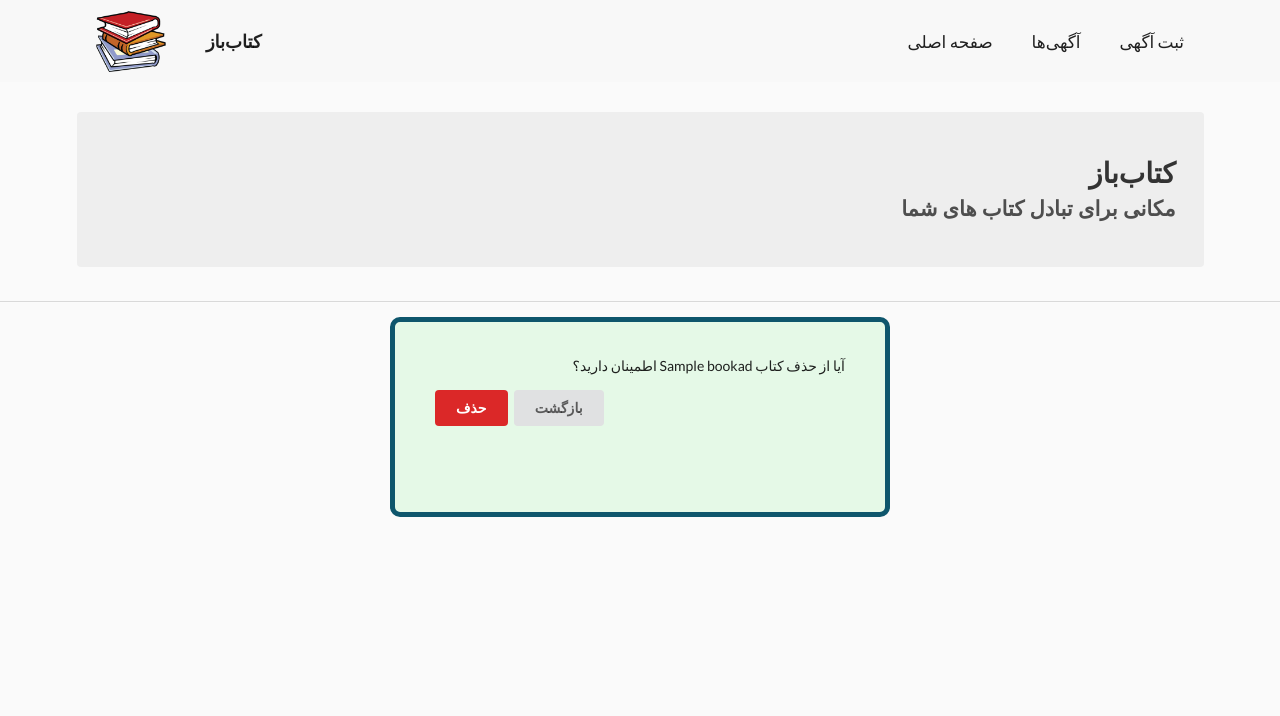
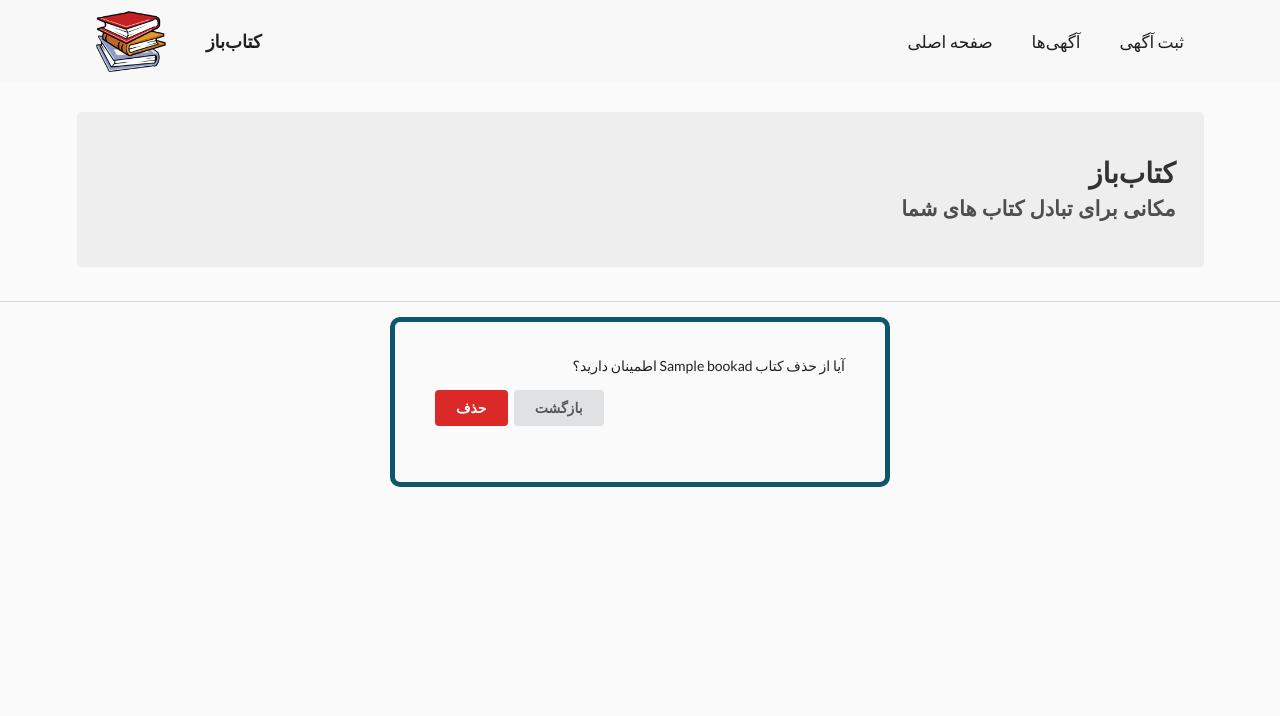
Before and after one commit to reza-yb/napela, a Django app: page /ads/1/delete in a window 1280 px wide. Shown: the top 716 px of the page. Run offline with Django 3.2, Linux system fonts and the light colour scheme; tables that the repository leaves empty hold one stand-in row (values such as "Sample post").

Commit message:
modifying delete/info page, again. How Not To Commit 101

```diff
--- a/BookAdvertisement/templates/ad_info.html
+++ b/BookAdvertisement/templates/ad_info.html
@@ -15,7 +15,6 @@
                 مکانی برای تبادل کتاب های شما
             </p>
         </div>
-
         <div class="ui divider"></div>
     </div>
     <br>
@@ -63,13 +62,11 @@
 {##}
 {##}
 {#    </div>#}
-    <div class="ui divider"></div>
     <div class="ui container">
         <div class="ui relaxed divided items">
-
             <div class="item">
                 <div class="content" dir="rtl">
-                    <a class="header">{{ ad.title }}</a>
+                    <a class="large header">{{ ad.title }}</a>
                     <div class="meta" dir="rtl">
                         <a>{{ ad.author }}</a>
                         {% if ad.sell %}
--- a/static/css/delete_ad.css
+++ b/static/css/delete_ad.css
@@ -20,11 +20,11 @@ body {
     border-radius: 10px;
     padding: 20px 40px 40px;
     width: 500px;
-    height: 200px;
+    height: 170px;
 }
 
 .info_container::after {
-    background-color: #E5F9E7;
+    background-color: #fafafa;
     background-size: cover;
     position: absolute;
     content: "";
```
